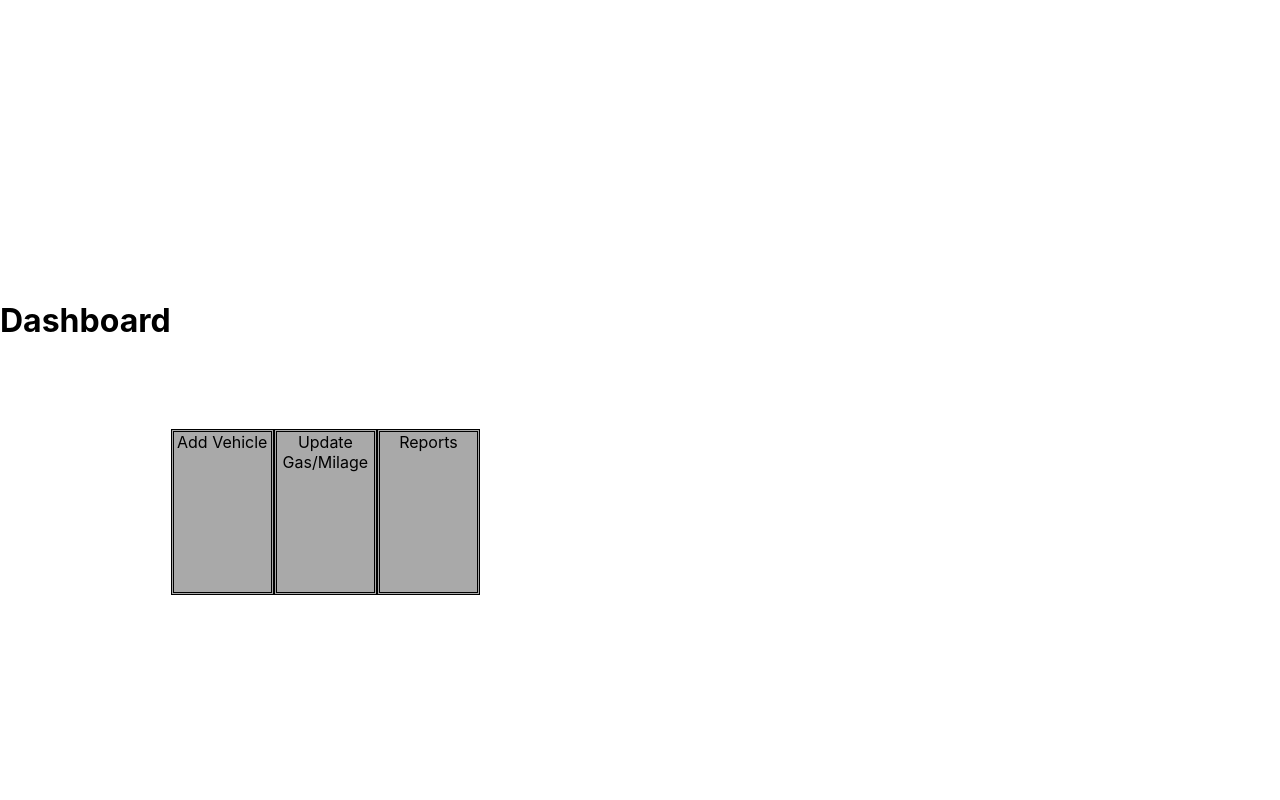
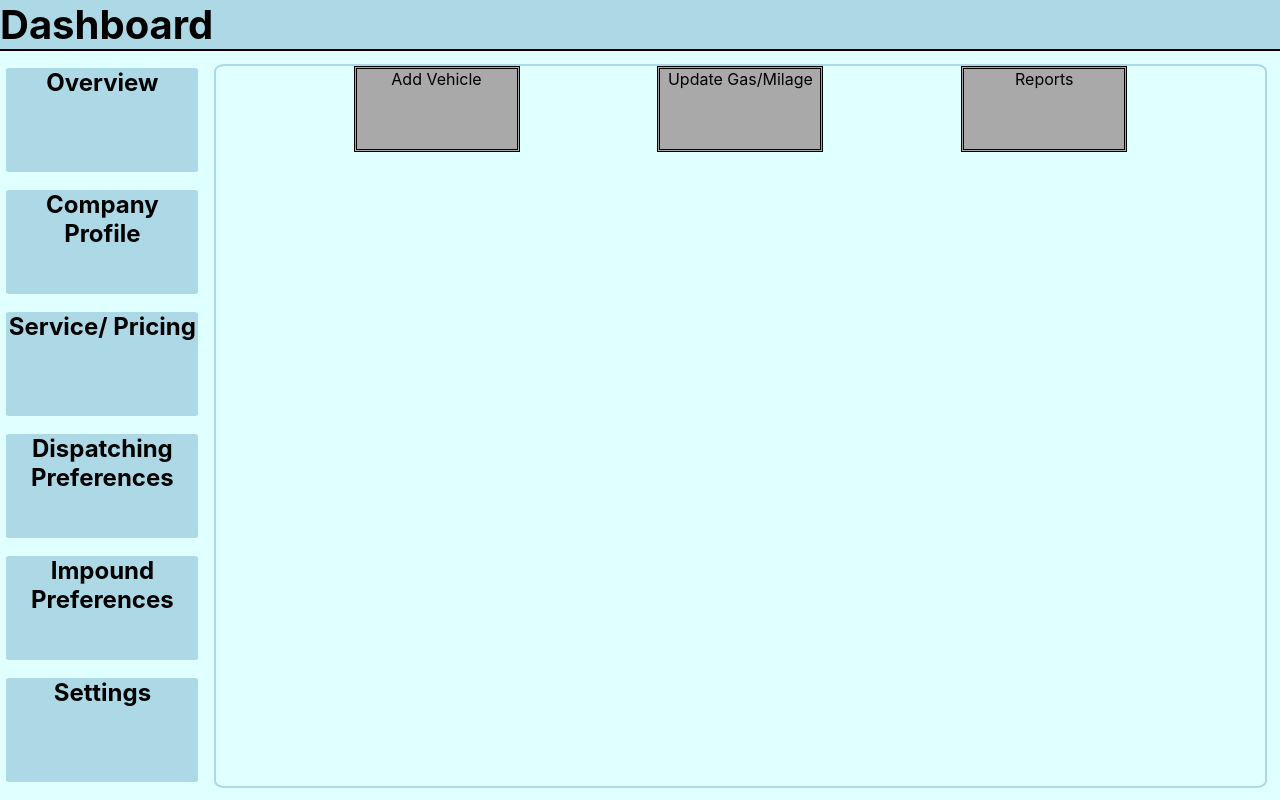
Before and after one commit to Ashley426/towApp, a React (Create React App) app: page / in a window 1280 px wide. Built offline with nearby package versions, Linux system fonts and the light colour scheme.

Commit message:
DashBoard1

```diff
--- a/src/App.js
+++ b/src/App.js
@@ -1,7 +1,7 @@
-import Login from './components/login/Login';//
+// import Login from './components/login/Login';//
 import './App.css';
 import Dashboard from './components/dashboard/Dashboard';
-import Vehicles from './components/vehicles/Vehicles';
+// import Vehicles from './components/vehicles/Vehicles';
 
 function App() {
   return (
--- a/src/components/dashboard/Dashboard.jsx
+++ b/src/components/dashboard/Dashboard.jsx
@@ -1,13 +1,25 @@
 import './dashboard.css';
+import Buttons from './sides';
 
 export default function Dashboard(){
     return(
         <div className="dashboard">
-            <h1>Dashboard</h1>
-            <div className="dashOption">Add Vehicle</div>
-            <div className="dashOption">Update Gas/Milage</div>
-            <div className="dashOption">Reports</div>
-
+            <header>
+                <h1>Dashboard</h1>
+            </header>
+            <aside>
+                <Buttons title="Overview"/>
+                <Buttons title="Company Profile"/>
+                <Buttons title="Service/ Pricing"/>
+                <Buttons title="Dispatching Preferences"/>
+                <Buttons title="Impound Preferences"/>
+                <Buttons title="Settings"/>
+            </aside>
+            <main>
+                <div className="dashOption">Add Vehicle</div>
+                <div className="dashOption">Update Gas/Milage</div>
+                <div className="dashOption">Reports</div>
+            </main>
         </div>
     )
 }
--- a/src/components/dashboard/dashboard.css
+++ b/src/components/dashboard/dashboard.css
@@ -1,23 +1,65 @@
 *{
     margin: 0;
+    background-color: lightcyan;
 }
-.dashboard{
-    height: 80vh;
-    width: 60vh;
+
+.dashboard header h1{
+    border-bottom: 2px solid black;
+    background-color: lightblue;
+    text-align: left;
+    font-size: 40px;
+}
+
+.dashboard aside,
+.dashboard main{
+    /* background-color: lightblue; */
+    margin-top: 1%;
+    height: 90vh;
+}
+
+.dashboard aside{
+    margin-left: 0.5%;
+    width: 15%;
+    float: left;
     display: flex;
-    flex-direction: row;
-    align-items: center;
+    flex-direction: column;
     justify-content: space-between;
-    margin-top: 0;
-
-
+}
+.dashboard main{
+    border: 2px solid lightblue;
+    border-radius: 1%;
+    margin-right: 1%;
+    width: 82%;
+    float: right;
+    display: flex;
+    justify-content: space-evenly;
 }
 
 .dashOption{
-    margin-top: 80%;
     border-style: double;
-    height: 20vh;
-    width: 40vh;
+    height: 10vh;
+    width: 20vh;
     background-color: darkgrey;
+}
 
+.outerBox{
+    border-top: 2px dotted lightcyan;
+    border-bottom: 2px lightcyan dotted;
+    margin-top: 1%;
+    height: 15%;
+    box-sizing: border-box;
+    align-items: center;
 }
+
+.outerBox :hover{
+    cursor: pointer;
+    background-color: lightgray;
+    color: purple;
+}
+.outerBox h3{
+    border-radius: 2%;
+    background-color: lightblue;
+    height: 100%;
+    width: 100%;
+    font-size: x-large;
+}
--- /dev/null
+++ b/src/components/dashboard/sides.jsx
@@ -0,0 +1,9 @@
+import './dashboard.css'
+
+export default function Buttons(props){
+    return(
+        <div className="outerBox">
+            <h3>{props.title}</h3>
+        </div>
+    )
+}
```
